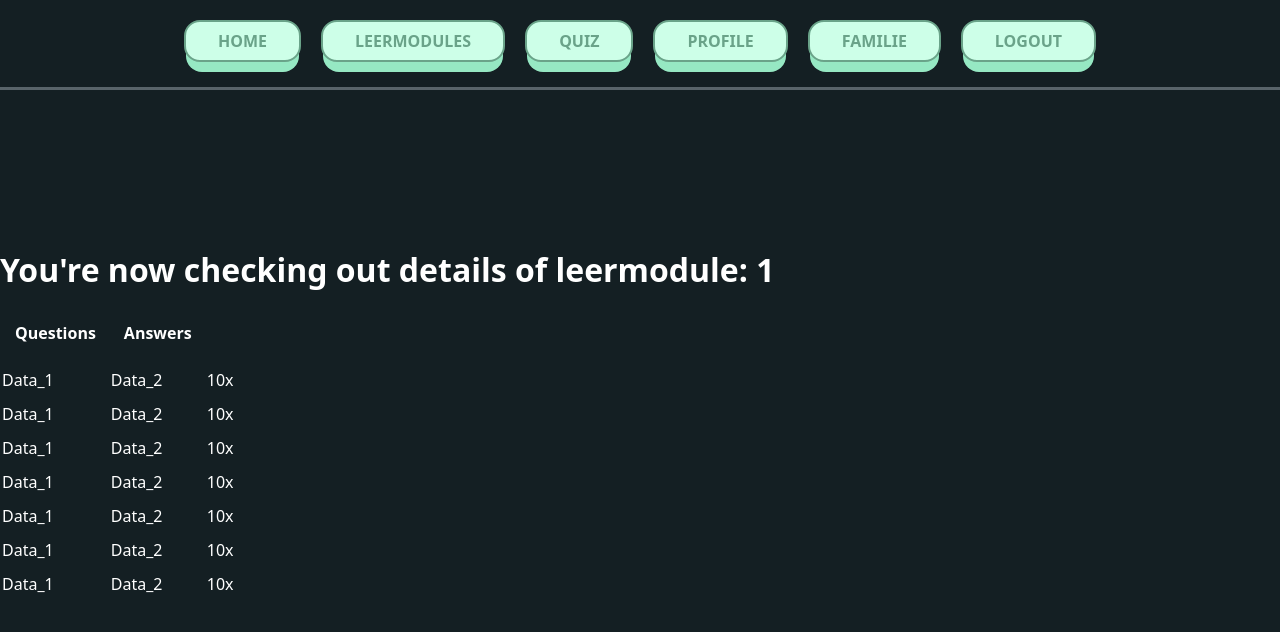
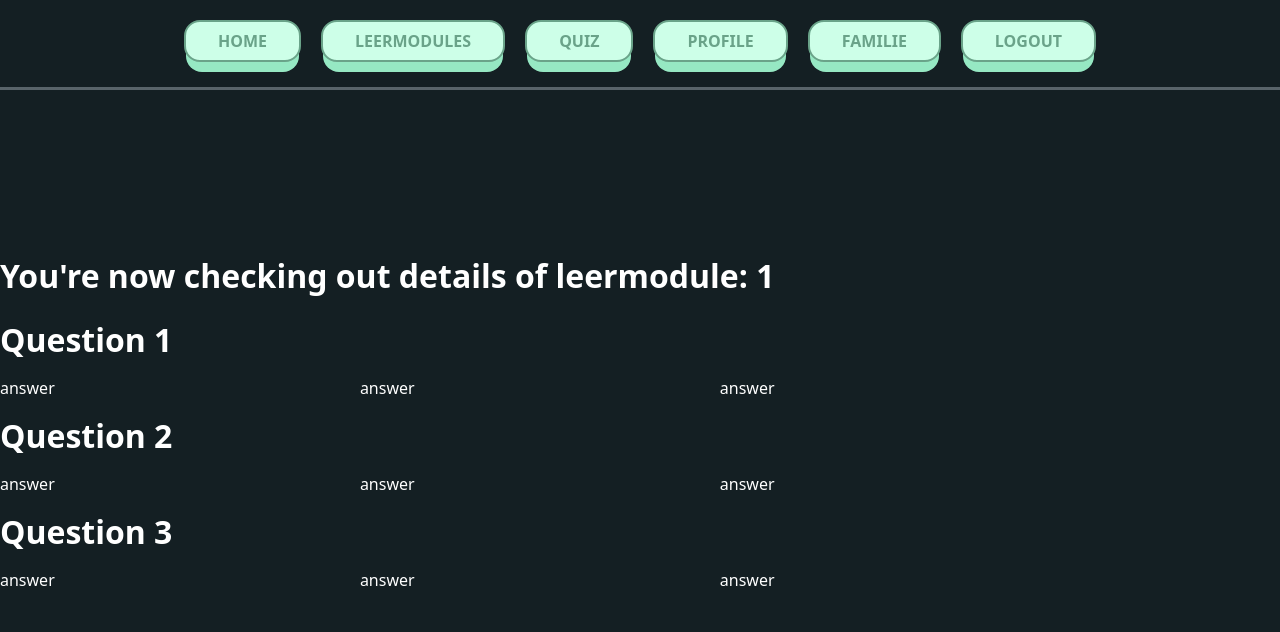
Before and after one commit to BryanBooij/TLE-3, a React (Vite) app: page /Leermodule/details/1 in a window 1280 px wide. Shown: the top 632 px of the page. Built offline with nearby package versions, Linux system fonts and the light colour scheme; sample sign-in values are in the browser's storage; a web font is replaced by a local one.

Commit message:
- Start on layout of details page - Style file which puts the data in a neat row :3

```diff
--- a/src/leermodule/DetailsLeermodule.jsx
+++ b/src/leermodule/DetailsLeermodule.jsx
@@ -1,7 +1,7 @@
-import '../App.css'
-import '../index.css'
+import '../App.css';
+import '../index.css';
 import { useParams } from "react-router-dom";
-import ButtonGreen from "../buttons/ButtonGreen.jsx";
+import './styleDetails.css';
 
 function DetailsLeermodule() {
 
@@ -14,52 +14,50 @@ function DetailsLeermodule() {
         <>
             <div id="detailsLeermoduleContainter">
                 <h1>You're now checking out details of leermodule: {result}</h1>
-                <table>
-                    <thead>
-                    <tr>
-                        <th>Questions</th>
-                        <th>Answers</th>
-                    </tr>
-                    </thead>
-                    <tbody>
-
-                    <tr>
-                        <td>Data_1</td>
-                        <td>Data_2</td>
-                        <td>10x</td>
-                    </tr>
-                    <tr>
-                        <td>Data_1</td>
-                        <td>Data_2</td>
-                        <td>10x</td>
-                    </tr>
-                    <tr>
-                        <td>Data_1</td>
-                        <td>Data_2</td>
-                        <td>10x</td>
-                    </tr>
-                    <tr>
-                        <td>Data_1</td>
-                        <td>Data_2</td>
-                        <td>10x</td>
-                    </tr>
-                    <tr>
-                        <td>Data_1</td>
-                        <td>Data_2</td>
-                        <td>10x</td>
-                    </tr>
-                    <tr>
-                        <td>Data_1</td>
-                        <td>Data_2</td>
-                        <td>10x</td>
-                    </tr>
-                    <tr>
-                        <td>Data_1</td>
-                        <td>Data_2</td>
-                        <td>10x</td>
-                    </tr>
-                    </tbody>
-                </table>
+                {/*div times amount of existing questions*/}
+                <div>
+                    <h1 className="questionTitle">Question 1</h1>
+                    {/*p times the amount of existing answers*/}
+                    <div className="answers-container">
+                        <p>
+                            answer
+                        </p>
+                        <p>
+                            answer
+                        </p>
+                        <p>
+                            answer
+                        </p>
+                    </div>
+                </div>
+                <div>
+                    <h1 className="questionTitle">Question 2</h1>
+                    <div className="answers-container">
+                        <p>
+                            answer
+                        </p>
+                        <p>
+                            answer
+                        </p>
+                        <p>
+                            answer
+                        </p>
+                    </div>
+                </div>
+                <div>
+                    <h1 className="questionTitle">Question 3</h1>
+                    <div className="answers-container">
+                        <p>
+                            answer
+                        </p>
+                        <p>
+                            answer
+                        </p>
+                        <p>
+                            answer
+                        </p>
+                    </div>
+                </div>
             </div>
         </>
     )
--- /dev/null
+++ b/src/leermodule/styleDetails.css
@@ -0,0 +1,14 @@
+/*Elements*/
+#detailsLeermoduleContainter{
+    h2{}
+
+}
+
+/*Classes*/
+.answers-container{
+    display: flex;
+    flex-wrap: wrap;
+    justify-content: space-between;
+}
+
+/*Id's*/
```
